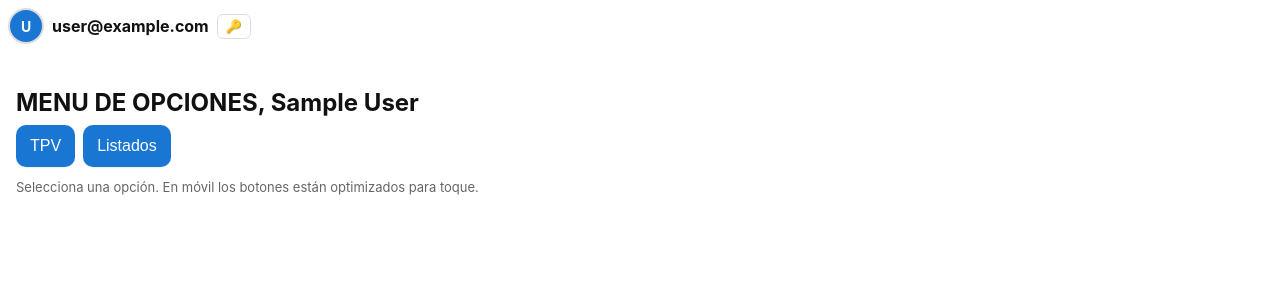
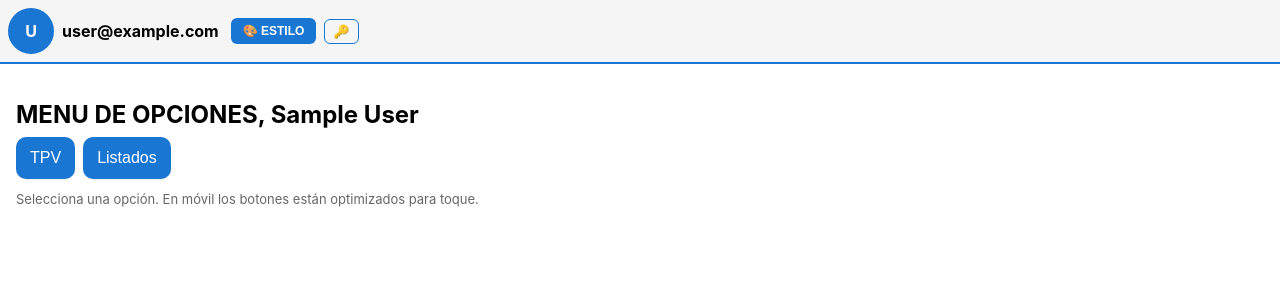
Before and after one commit to tatoina/sociedad-tpv, a React (Create React App) app: page /menu in a window 1280 px wide. Shown: the top 300 px of the page. Built offline with nearby package versions, Linux system fonts and the light colour scheme; no server answers; the database is empty; sample sign-in values are in the browser's storage.

Commit message:
Feature: Añadir botón ESTILO para cambiar temas y cámara para selfie en avatar

```diff
--- a/src/App.jsx
+++ b/src/App.jsx
@@ -6,14 +6,32 @@ import TPV from "./pages/Tpv";
 import Listados from "./pages/Listados";
 import Productos from "./pages/Productos";
 import Socios from "./pages/Socios";
-import { auth, fetchUserDoc, logout } from "./firebase";
+import { auth, fetchUserDoc, logout, uploadUserPhoto } from "./firebase";
 import { onAuthStateChanged } from "firebase/auth";
 import { usePWAInstall } from "./hooks/usePWAInstall";
+
+// Temas de colores disponibles
+const THEMES = [
+  { name: 'Azul Clásico', primary: '#1976d2', secondary: '#1565c0', bg: '#ffffff', text: '#000000', headerBg: '#f5f5f5' },
+  { name: 'Oscuro', primary: '#212121', secondary: '#424242', bg: '#121212', text: '#ffffff', headerBg: '#1e1e1e' },
+  { name: 'Verde Natura', primary: '#2e7d32', secondary: '#1b5e20', bg: '#f1f8e9', text: '#000000', headerBg: '#dcedc8' },
+  { name: 'Púrpura', primary: '#7b1fa2', secondary: '#4a148c', bg: '#ffffff', text: '#000000', headerBg: '#f3e5f5' },
+  { name: 'Naranja Energía', primary: '#ef6c00', secondary: '#e65100', bg: '#fff3e0', text: '#000000', headerBg: '#ffe0b2' },
+  { name: 'Rojo Pasión', primary: '#c62828', secondary: '#b71c1c', bg: '#ffffff', text: '#000000', headerBg: '#ffebee' },
+  { name: 'Gris Moderno', primary: '#546e7a', secondary: '#37474f', bg: '#eceff1', text: '#000000', headerBg: '#cfd8dc' },
+  { name: 'Turquesa', primary: '#00838f', secondary: '#006064', bg: '#e0f7fa', text: '#000000', headerBg: '#b2ebf2' },
+];
 
 export default function App() {
   const [user, setUser] = useState(null); // firebase user
   const [profile, setProfile] = useState(null); // user doc from firestore
   const [loadingAuth, setLoadingAuth] = useState(true);
+  const [theme, setTheme] = useState(() => {
+    const saved = localStorage.getItem('app-theme');
+    return saved ? JSON.parse(saved) : THEMES[0];
+  });
+  const [showCamera, setShowCamera] = useState(false);
+  const [uploadingPhoto, setUploadingPhoto] = useState(false);
   const nav = useNavigate();
   const { isInstallable, isInstalled, installPWA } = usePWAInstall();
 
@@ -48,6 +66,32 @@ export default function App() {
     } catch (err) {
       console.error("Logout error:", err);
       alert("Error cerrando sesión: " + (err.message || err));
+    }
+  };
+
+  const changeTheme = () => {
+    const currentIndex = THEMES.findIndex(t => t.name === theme.name);
+    const nextIndex = (currentIndex + 1) % THEMES.length;
+    const newTheme = THEMES[nextIndex];
+    setTheme(newTheme);
+    localStorage.setItem('app-theme', JSON.stringify(newTheme));
+  };
+
+  const handleTakePhoto = async (file) => {
+    if (!user || !file) return;
+
+    setUploadingPhoto(true);
+    try {
+      const photoURL = await uploadUserPhoto(user.uid, file);
+      // Actualizar perfil local
+      setProfile(prev => ({ ...prev, photoURL }));
+      setShowCamera(false);
+      alert('Foto actualizada correctamente');
+    } catch (err) {
+      console.error("Error subiendo foto:", err);
+      alert("Error subiendo foto: " + (err.message || err));
+    } finally {
+      setUploadingPhoto(false);
     }
   };
 
@@ -91,51 +135,120 @@ export default function App() {
         </div>
       )}
 
-      <header style={{ display: "flex", justifyContent: "space-between", alignItems: "center", padding: 8 }}>
+      <header style={{
+        display: "flex",
+        justifyContent: "space-between",
+        alignItems: "center",
+        padding: 8,
+        background: theme.headerBg,
+        borderBottom: `2px solid ${theme.primary}`
+      }}>
         <div style={{ display: "flex", alignItems: "center", gap: 8 }}>
           {user ? (
             <>
+              {/* Avatar / Foto - Click para tomar selfie */}
+              <div style={{ position: 'relative' }}>
+                <input
+                  type="file"
+                  accept="image/*"
+                  capture="user"
+                  onChange={(e) => e.target.files?.[0] && handleTakePhoto(e.target.files[0])}
+                  style={{ display: 'none' }}
+                  id="camera-input"
+                  disabled={uploadingPhoto}
+                />
+                <label
+                  htmlFor="camera-input"
+                  style={{
+                    cursor: uploadingPhoto ? 'wait' : 'pointer',
+                    display: 'block',
+                    position: 'relative'
+                  }}
+                  title="Clic para tomar/cambiar foto"
+                >
                   {profile?.photoURL ? (
                     <img
                       src={profile.photoURL}
                       alt="Foto usuario"
-                  onError={(e) => console.error("Error cargando imagen:", e)}
-                  onLoad={() => console.log("Imagen cargada correctamente")}
                       style={{
-                    width: 32,
-                    height: 32,
+                        width: 40,
+                        height: 40,
                         borderRadius: '50%',
                         objectFit: 'cover',
-                    border: '2px solid #ddd'
+                        border: `3px solid ${theme.primary}`,
+                        opacity: uploadingPhoto ? 0.5 : 1
                       }}
                     />
                   ) : (
                     <div
                       style={{
-                    width: 32,
-                    height: 32,
+                        width: 40,
+                        height: 40,
                         borderRadius: '50%',
-                    background: '#1976d2',
+                        background: theme.primary,
                         color: '#fff',
                         display: 'flex',
                         alignItems: 'center',
                         justifyContent: 'center',
-                    fontSize: '14px',
+                        fontSize: '16px',
                         fontWeight: 'bold',
-                    border: '2px solid #ddd'
+                        border: `3px solid ${theme.primary}`,
+                        opacity: uploadingPhoto ? 0.5 : 1
                       }}
                     >
                       {(profile?.name || user.email || '?')[0].toUpperCase()}
                     </div>
                   )}
-              <strong>{user.email}</strong>
-              {profile?.name && <span style={{ color: '#666' }}>— {profile.name}</span>}
-              {isInstalled && <span style={{ fontSize: 12, color: '#666' }}>📱 PWA</span>}
+                  {uploadingPhoto && (
+                    <div style={{
+                      position: 'absolute',
+                      top: 0,
+                      left: 0,
+                      width: 40,
+                      height: 40,
+                      display: 'flex',
+                      alignItems: 'center',
+                      justifyContent: 'center',
+                      borderRadius: '50%',
+                      background: 'rgba(0,0,0,0.5)',
+                      color: 'white',
+                      fontSize: '20px'
+                    }}>
+                      ⏳
+                    </div>
+                  )}
+                </label>
+              </div>
+
+              <strong style={{ color: theme.text }}>{user.email}</strong>
+              {profile?.name && <span style={{ color: theme.text, opacity: 0.7 }}>— {profile.name}</span>}
+              {isInstalled && <span style={{ fontSize: 12, color: theme.text, opacity: 0.7 }}>📱 PWA</span>}
+
+              {/* Botón ESTILO */}
+              <button
+                onClick={changeTheme}
+                style={{
+                  background: theme.primary,
+                  color: '#fff',
+                  border: 'none',
+                  borderRadius: '6px',
+                  padding: '6px 12px',
+                  cursor: 'pointer',
+                  fontSize: '12px',
+                  fontWeight: '600',
+                  marginLeft: '4px'
+                }}
+                title={`Tema actual: ${theme.name}`}
+              >
+                🎨 ESTILO
+              </button>
+
+              {/* Botón Logout */}
               <button
                 onClick={handleLogout}
                 style={{
                   background: 'transparent',
-                  border: '1px solid #ddd',
+                  border: `1px solid ${theme.primary}`,
                   borderRadius: '6px',
                   padding: '4px 8px',
                   cursor: 'pointer',
@@ -143,7 +256,7 @@ export default function App() {
                   alignItems: 'center',
                   gap: 4,
                   fontSize: '13px',
-                  color: '#666'
+                  color: theme.primary
                 }}
                 title="Cerrar sesión"
               >
@@ -151,12 +264,13 @@ export default function App() {
               </button>
             </>
           ) : (
-            <span>No autenticado</span>
+            <span style={{ color: theme.text }}>No autenticado</span>
           )}
         </div>
         <div></div>
       </header>
 
+      <div style={{ background: theme.bg, color: theme.text, minHeight: '100vh' }}>
         <Routes>
           <Route path="/" element={<Navigate to={user ? "/menu" : "/login"} replace />} />
           <Route path="/login" element={user ? <Navigate to="/menu" replace /> : <Login />} />
@@ -179,5 +293,6 @@ export default function App() {
           <Route path="*" element={<Navigate to="/" replace />} />
         </Routes>
       </div>
+    </div>
   );
 }
```
Lines whose indentation alone changed are shown as unchanged.
